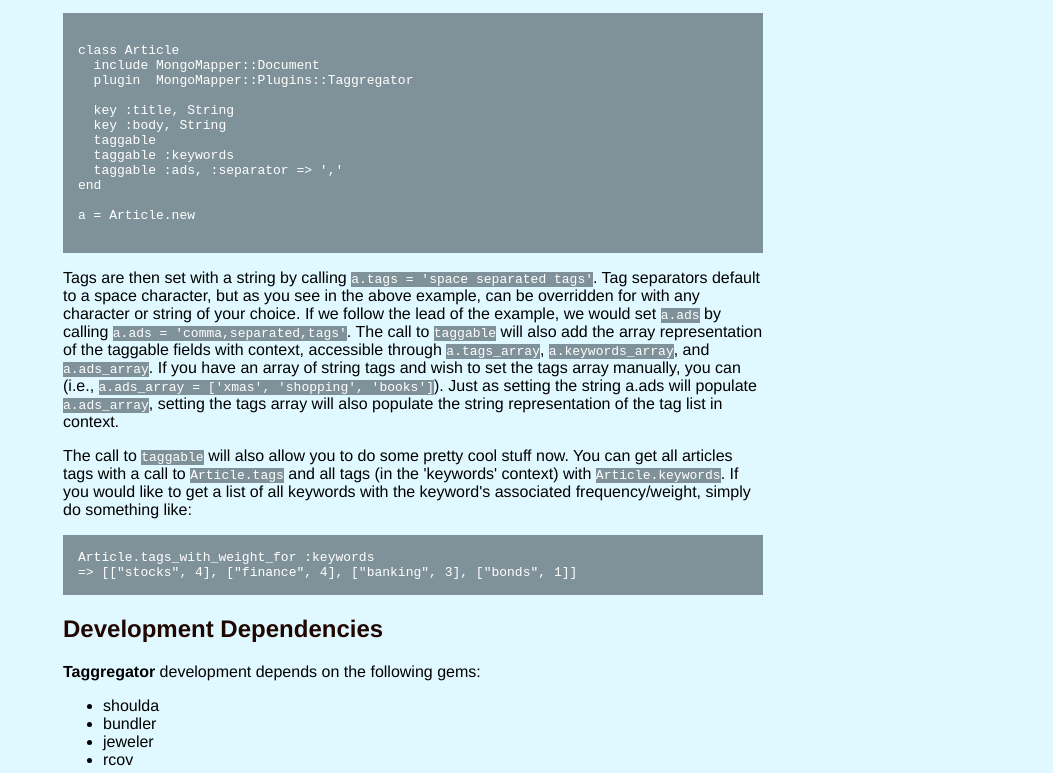
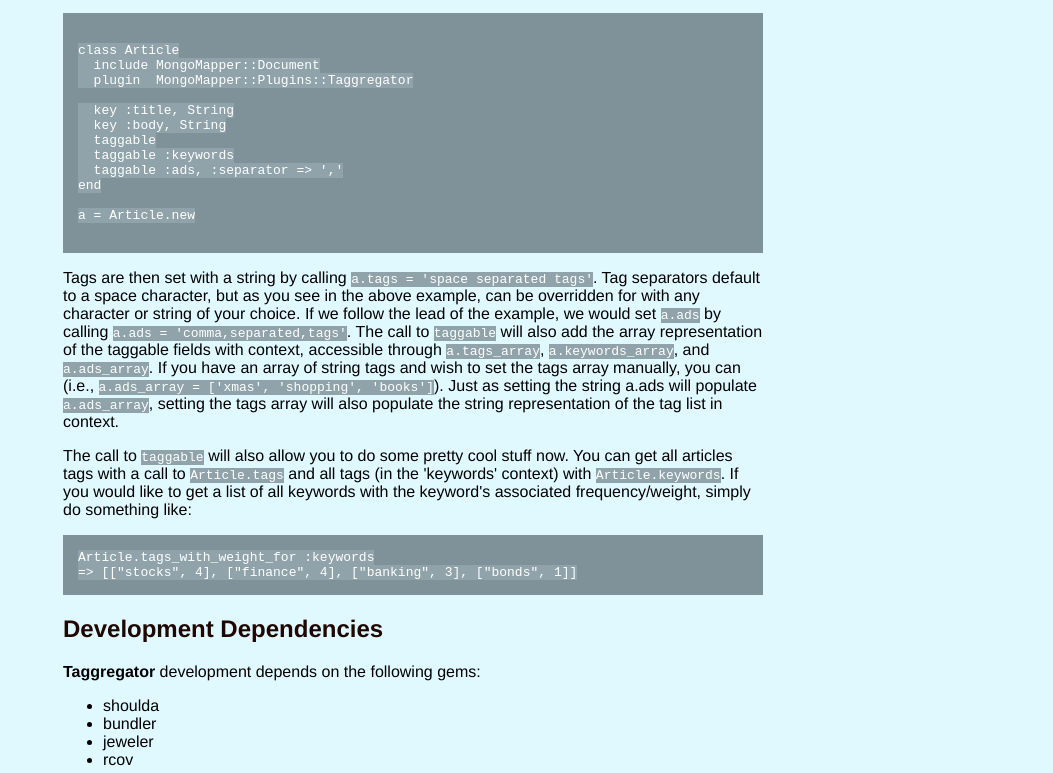
Before and after one commit to oddlyzen/taggregator, a plain HTML site: page index.html in a window 1280 px wide. Shown: the part 320-1093 px from the top of the page, without its empty margins (227-1280 px from the left). Drawn offline with Linux system fonts and the light colour scheme.

```diff
--- a/index.html
+++ b/index.html
@@ -25,7 +25,7 @@
     .description { font-size: 1.2em; margin-bottom: 30px; margin-top: 30px; font-style: italic;}
     .download { float: right; }
     pre { background: #809299; color: #fff; padding: 15px;}
-	code { background: #809299; color: #fff; }
+	code { background: #90a3aa; color: #fff; }
     hr { border: 0; width: 80%; border-bottom: 1px solid #aaa}
     .footer { text-align:center; padding-top:30px; font-style: italic; }
   </style>
```
